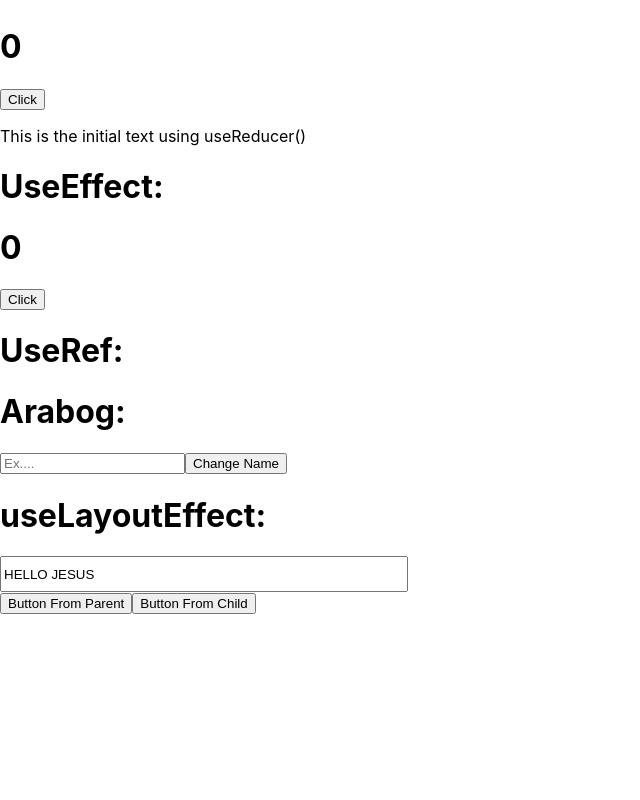
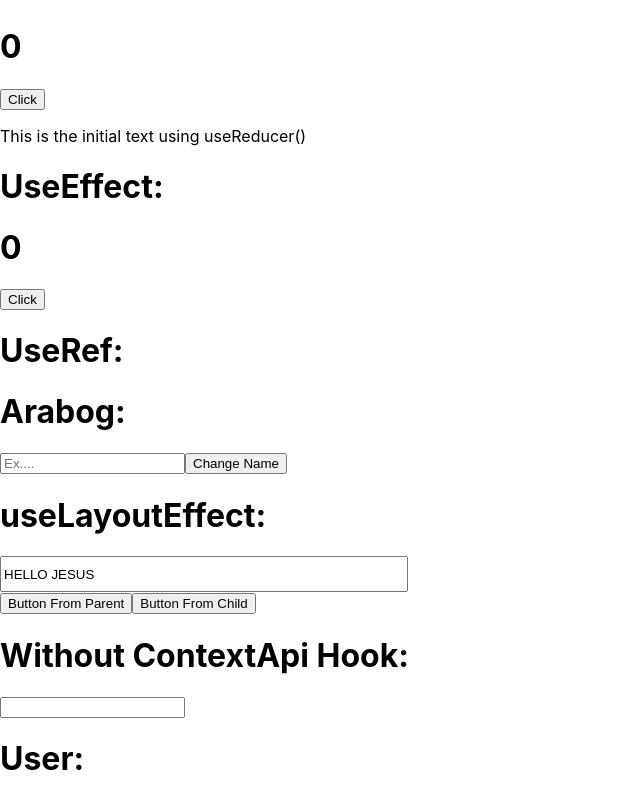
Before and after one commit to arabog/reactHook, a React (Create React App) app: page / in a window 1280 px wide. Shown: the part 255-1055 px from the top of the page, without its empty margins (0-640 px from the left). Before the commit the page ends 869 px from the top, so only its background shows below. Built offline with nearby package versions, Linux system fonts and the light colour scheme; no server answers.

Commit message:
withoutContextApi updated

```diff
--- a/src/App.js
+++ b/src/App.js
@@ -5,6 +5,7 @@ import EffectHook from "./components/useEffect"
 import RefHook from "./components/useRef"
 import LayoutEffectHook from "./components/useLayoutEffect"
 import ImperativeHandle from "./components/useImperativeHandle"
+import WithoutContextApi from "./components/useContextApi/withoutContextApi/withoutContextApi"
 
 
 function App() {
@@ -21,6 +22,8 @@ function App() {
 			<LayoutEffectHook />
 
 			<ImperativeHandle />
+
+			<WithoutContextApi />
 		</div>
 	)
 }
--- /dev/null
+++ b/src/components/useContextApi/withoutContextApi/Login.jsx
@@ -0,0 +1,15 @@
+import React from "react"
+
+export default function Login( { setUsername }) {
+          return (
+                    <div>
+                              <input
+                                        onChange={ event => {
+                                                            setUsername(event.target.value)
+                                                  }
+
+                                        }
+                              />
+                    </div>
+          )
+}
--- /dev/null
+++ b/src/components/useContextApi/withoutContextApi/User.jsx
@@ -0,0 +1,11 @@
+import React from "react"
+
+export default function User( { username }) {
+          return (
+                    <div>
+                              <h1>
+                                        User: { username }
+                              </h1>
+                    </div>
+          )
+}
--- a/src/components/useContextApi/withoutContextApi/withoutContextApi.jsx
+++ b/src/components/useContextApi/withoutContextApi/withoutContextApi.jsx
@@ -0,0 +1,17 @@
+import React, { useState } from "react"
+import Login from "./Login"
+import User from "./User"
+
+export default function WithoutContextApi( ) {
+          const [username, setUsername ] = useState("")
+
+          return (
+                    <div>
+                              <h1>Without ContextApi Hook:</h1>
+
+                              <Login setUsername={setUsername} />
+
+                              <User username= {username} />
+                    </div>
+          )
+}
```
